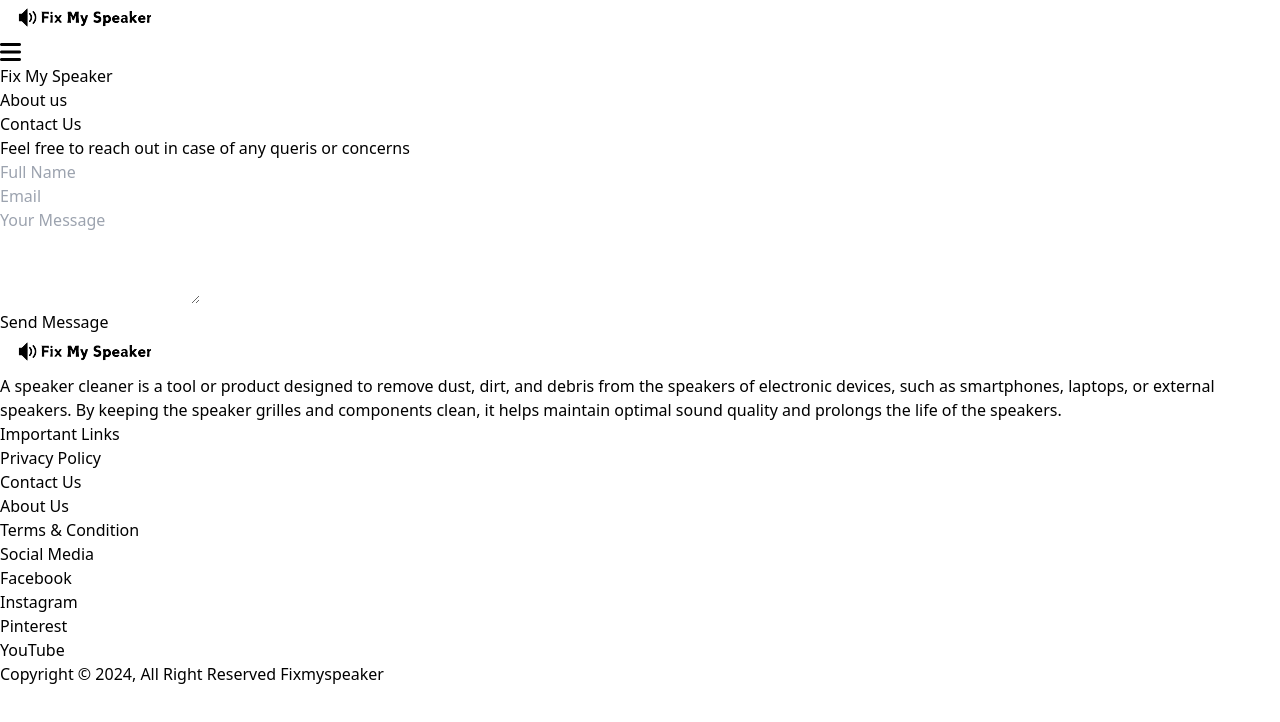
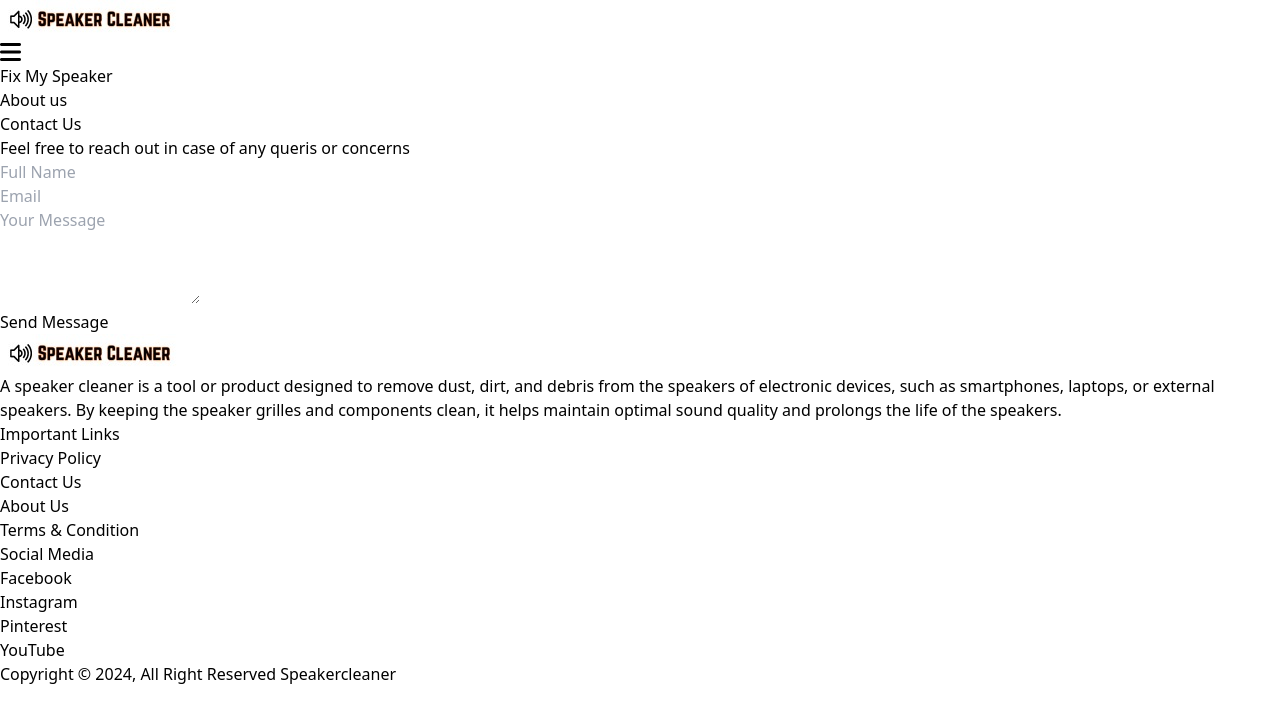
Before and after one commit to rohitselokar15/fix_my_speaker, a React (Vite) app: page /contact-us in a window 1280 px wide. Shown: the top 722 px of the page. Built offline with nearby package versions, Linux system fonts and the light colour scheme.

Commit message:
working..done

```diff
--- a/src/components/Footer.jsx
+++ b/src/components/Footer.jsx
@@ -1,5 +1,5 @@
 import React from "react";
-import logo from "../assets/fix_my_speaker_logo.png";
+import logo from "../assets/logo.jpg";
 import { Link } from "react-router-dom";
 
 const Footer = () => {
@@ -49,7 +49,7 @@
         </div>
         <div className="mt-10 lg:mt-28">
           <p className="font-semibold">
-            Copyright © 2024, All Right Reserved Fixmyspeaker
+            Copyright © 2024, All Right Reserved Speakercleaner
           </p>
         </div>
       </div>
--- a/src/components/Header.jsx
+++ b/src/components/Header.jsx
@@ -1,6 +1,6 @@
 import React, { useState } from "react";
 import { Link } from "react-router-dom";
-import logo from "../assets/fix_my_speaker_logo.png";
+import logo from "../assets/logo.jpg";
 
 const Header = () => {
   const [menuOpen, setMenuOpen] = useState(false);
```
Also changed, not shown: src/assets/fix_my_speaker_logo.png (deleted), src/assets/logo.jpg (added).
